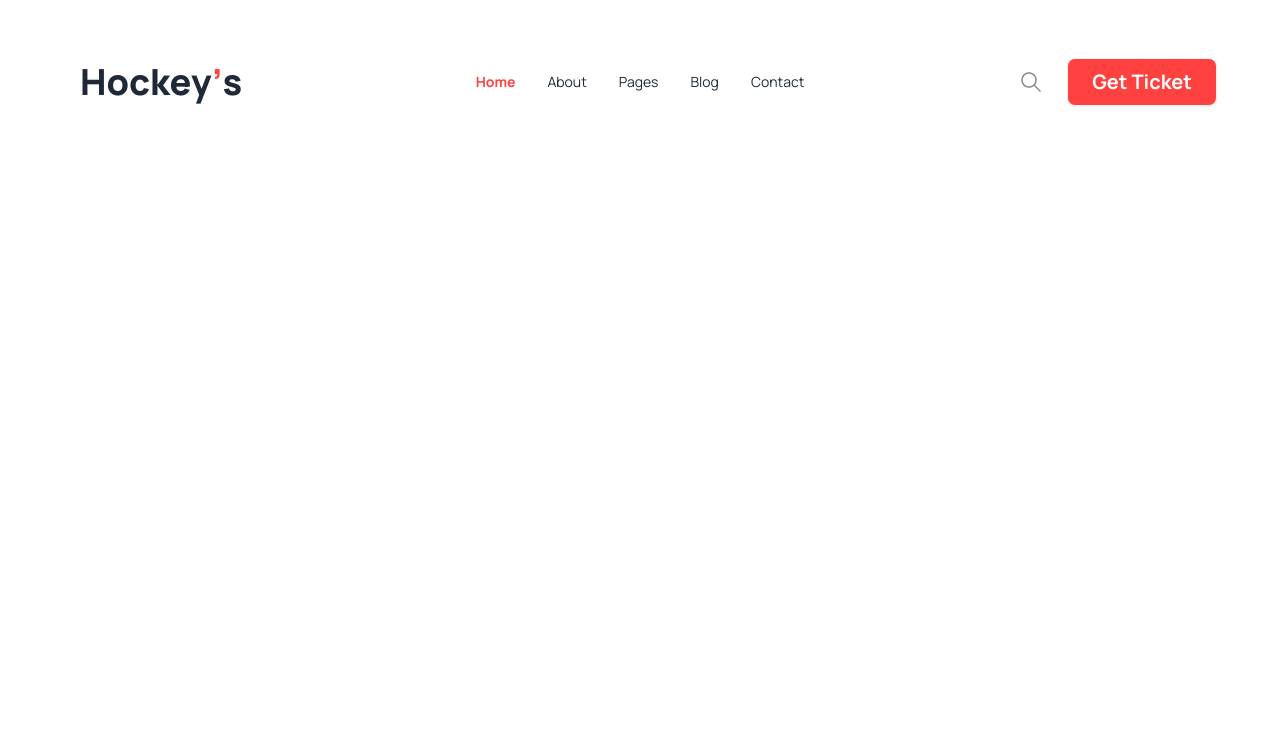
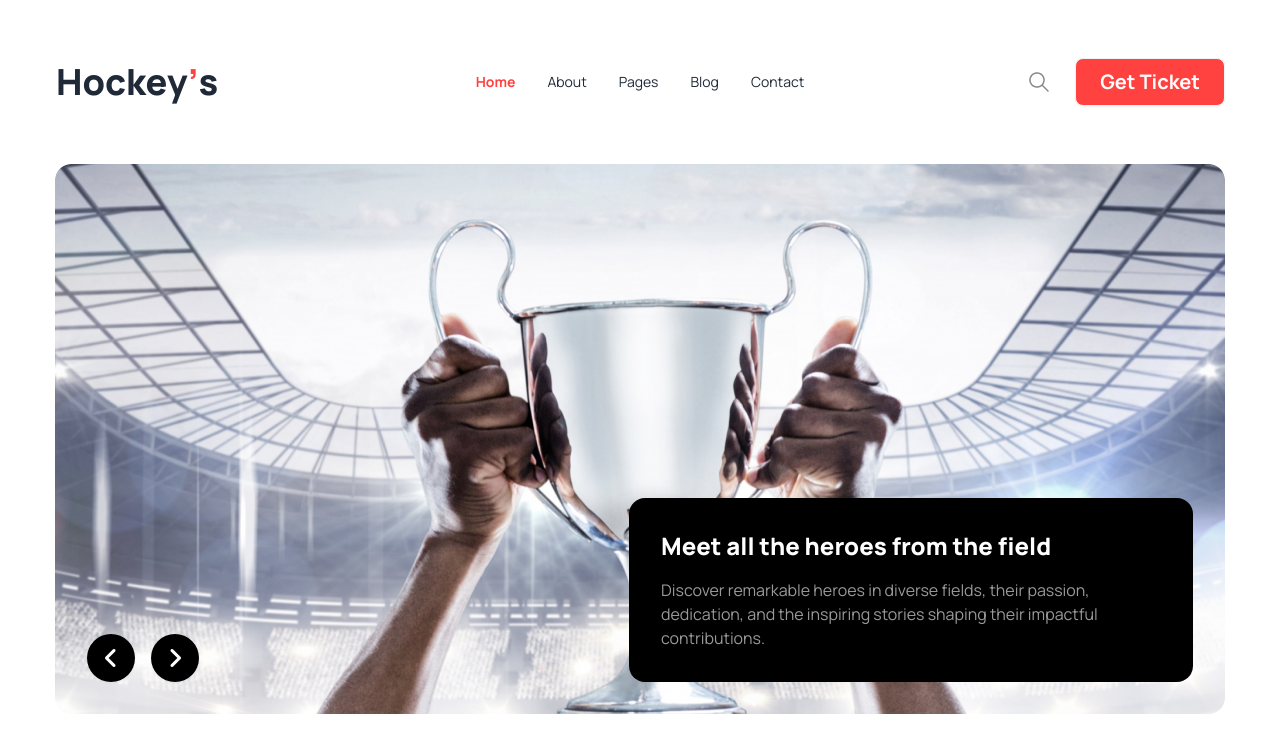
Before and after one commit to Marufhossain07/hockey, a plain HTML site: page index.html in a window 1280 px wide. Drawn offline with nearby package versions, Linux system fonts and the light colour scheme.

Commit message:
banner added

```diff
--- a/index.html
+++ b/index.html
@@ -15,6 +15,8 @@
             font-family: 'Manrope', sans-serif;
         }
     </style>
+    <!-- Font Awesome -->
+    <script src="https://kit.fontawesome.com/61910c2e0f.js" crossorigin="anonymous"></script>
         <!--Tailwind and Daisy UI -->
         <link href="https://cdn.jsdelivr.net/npm/daisyui@4.6.0/dist/full.min.css" rel="stylesheet" type="text/css" />
         <script src="https://cdn.tailwindcss.com"></script>
@@ -34,7 +36,7 @@
 <body class="font-manrope">
     <header class="max-w-[1170px] mt-12 mx-auto">
         <nav>
-            <div class="navbar bg-base-100">
+            <div class="navbar px-0 bg-base-100">
                 <div class="navbar-start">
                   <div class="dropdown">
                     <div tabindex="0" role="button" class="btn btn-ghost lg:hidden">
@@ -48,7 +50,7 @@
                         <li><a>Contact</a></li>
                     </ul>
                   </div>
-                  <a class="btn gap-0 btn-ghost text-2xl md:text-4xl lg:text-4xl font-extrabold">Hockey<span class="text-hockey">’</span>s</a>
+                  <a class="btn gap-0 btn-ghost text-2xl md:text-4xl px-0 lg:text-4xl font-extrabold">Hockey<span class="text-hockey">’</span>s</a>
                 </div>
                 <div class="navbar-center hidden lg:flex">
                   <ul class="menu menu-horizontal px-1">
@@ -60,11 +62,42 @@
                   </ul>
                 </div>
                 <div class="navbar-end gap-6">
-                    <img class="hidden md:inline-flex lg:inline-flex" src="./Images/Frame.png" alt="">
+                    <img class="hidden md:inline- lg:inline" src="./Images/Frame.png" alt="">
                   <a class="btn bg-hockey text-xl rounded-lg px-6 font-bold text-white">Get Ticket</a>
                 </div>
               </div>
         </nav>
+        <div class="max-w-[1170px] mt-12 mx-auto">
+            <div class="carousel w-full rounded-2xl">
+                <div id="slide1" class="carousel-item relative w-full">
+                  <img src="./Images/1.png" class=" w-[90%] h-[200px] md:w-full md:h-full lg:w-full lg:h-full mx-auto" />
+                  <div class="absolute bottom-1 left-[38%] md:bottom-2 md:left-6 lg:bottom-2 lg:left-8 flex gap-3 md:gap-4 lg:gap-4 transform -translate-y-1/2">
+                    <a href="#slide2" class="btn bg-black border-none text-base md:text-xl lg:text-2xl  text-white btn-circle"><i class="fa-solid fa-angle-left"></i></a>
+                    <a href="#slide2" class="btn bg-black border-none text-base md:text-xl lg:text-2xl  text-white  btn-circle"><i class="fa-solid fa-angle-right"></i></a>
+                  </div>
+                  <div class="absolute hidden md:inline lg:inline space-y-4 right-8 bottom-8 p-8 bg-black rounded-2xl">
+                    <h3 class=" text-white text-2xl font-extrabold">Meet all the heroes from the field</h3>
+                    <p class="text-[#ffffff99] md:w-[390px] lg:w-[500px]">Discover remarkable heroes in diverse fields, their passion, dedication, and the inspiring  stories shaping their impactful contributions.</p>
+                  </div>
+                </div>
+                <div id="slide2" class="carousel-item relative w-full">
+                  <img src="./Images/1.png" class="w-full" />
+                  <div class="absolute bottom-1 left-[38%] md:bottom-2 md:left-6 lg:bottom-2 lg:left-8 flex gap-3 md:gap-4 lg:gap-4 transform -translate-y-1/2">
+                    <a href="#slide1" class="btn bg-black border-none text-base md:text-xl lg:text-2xl  text-white btn-circle"><i class="fa-solid fa-angle-left"></i></a>
+                    <a href="#slide1" class="btn bg-black border-none text-base md:text-xl lg:text-2xl  text-white  btn-circle"><i class="fa-solid fa-angle-right"></i></a>
+                  </div>
+                  <div class="absolute hidden md:inline lg:inline space-y-4 right-8 bottom-8 p-8 bg-black rounded-2xl">
+                    <h3 class=" text-white text-2xl font-extrabold">Meet all the heroes from the field</h3>
+                    <p class="text-[#ffffff99] md:w-[390px] lg:w-[500px]">Discover remarkable heroes in diverse fields, their passion, dedication, and the inspiring  stories shaping their impactful contributions.</p>
+                  </div>
+                </div>
+
+              </div>
+        </div>
+        <div class="mx-5 my-4 md:hidden lg:hidden space-y-4 p-4 bg-black rounded-2xl">
+            <h3 class=" text-white text-xl font-extrabold">Meet all the heroes from the field</h3>
+            <p class="text-[#ffffff99] md:w-[390px] lg:w-[500px]">Discover remarkable heroes in diverse fields, their passion, dedication, and the inspiring  stories shaping their impactful contributions.</p>
+          </div>
     </header>
     <main>
 
```
